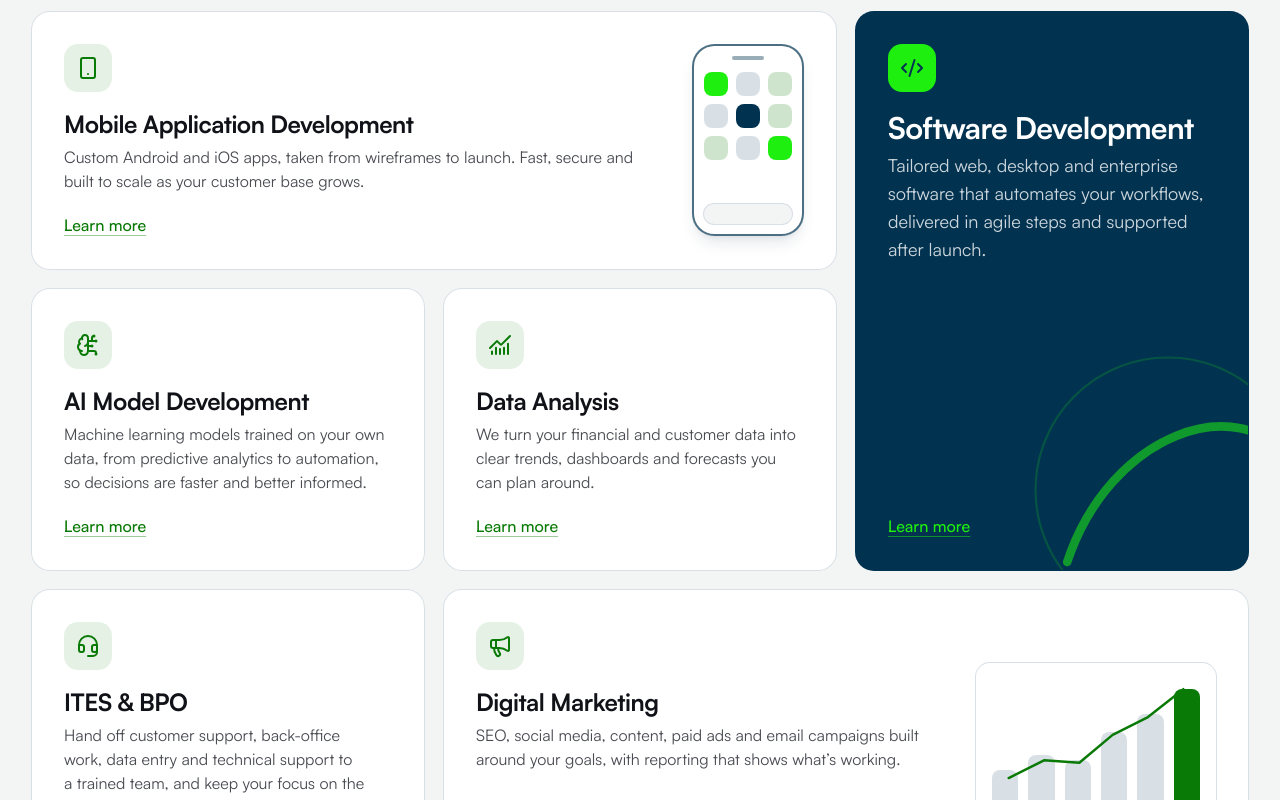
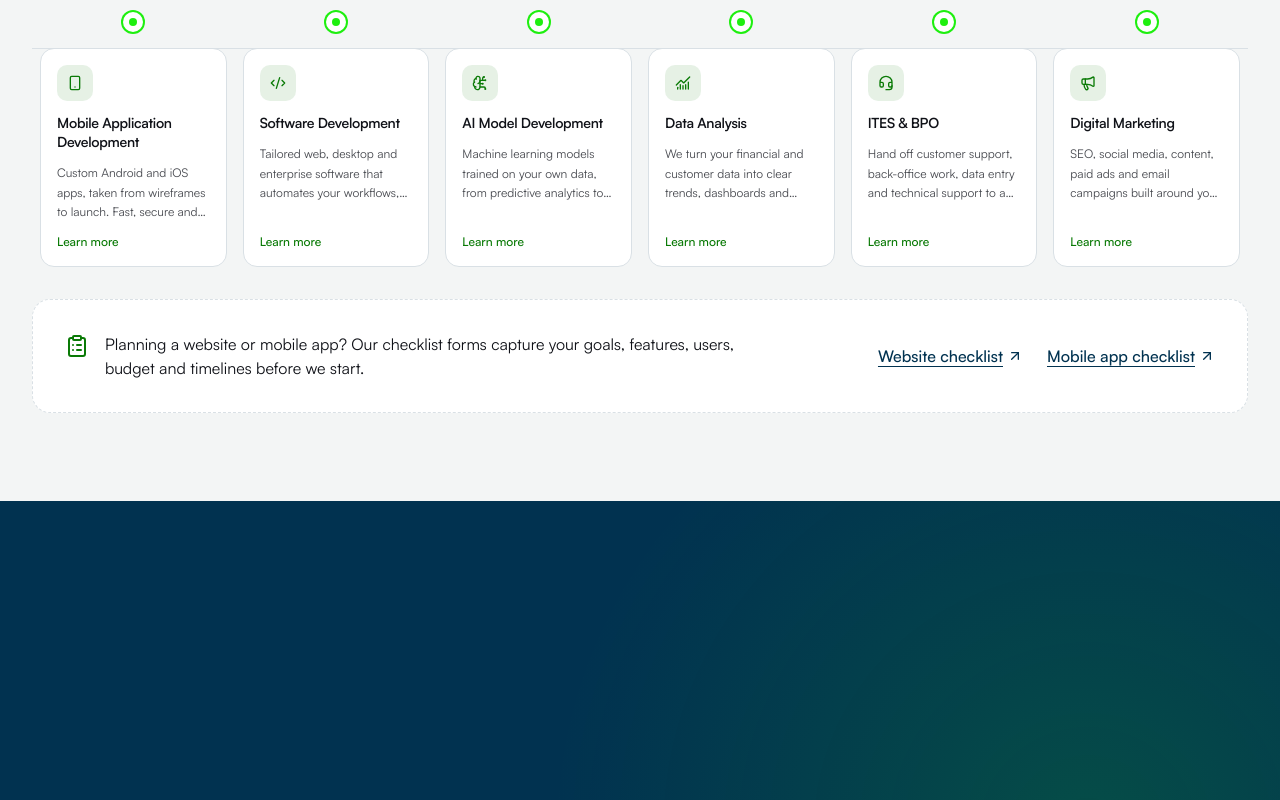
Before and after one commit to CeaserTA/sumic-website, a React (Vite) app: page / in a window 1280 px wide. Shown: the part 1840-2640 px from the top of the page. Built offline with nearby package versions, Linux system fonts and the light colour scheme.

Commit message:
feat(home): compact single-row services strip replacing bento grid

```diff
--- a/src/sections/home/ServiceCard.tsx
+++ b/src/sections/home/ServiceCard.tsx
@@ -78,8 +78,8 @@ export function FeaturedServiceCard({
       <ServiceCardIcon icon={icon} className="bg-brand-accent text-brand-accent-foreground" />
       <ServiceCardBody
         service={service}
-        titleClassName="text-brand-primary-foreground lg:text-3xl"
-        descriptionClassName="text-brand-primary-foreground/80 lg:text-lg"
+        titleClassName="text-brand-primary-foreground lg:text-2xl"
+        descriptionClassName="text-brand-primary-foreground/80"
       />
       <ServiceCardLink
         service={service}
@@ -103,7 +103,7 @@ function ServiceCardFrame({
     <SpotlightCard
       spotlightColor={spotlightColor}
       className={cn(
-        'flex h-full flex-col gap-5 rounded-2xl p-6 ring-1 transition-shadow duration-300 hover:shadow-lg hover:shadow-brand-primary/10 has-[a:focus-visible]:ring-2 has-[a:focus-visible]:ring-ring sm:p-8',
+        'flex h-full flex-col gap-4 rounded-2xl p-4 ring-1 transition-shadow duration-300 hover:shadow-lg hover:shadow-brand-primary/10 has-[a:focus-visible]:ring-2 has-[a:focus-visible]:ring-ring sm:p-5',
         className,
       )}
     >
@@ -114,8 +114,8 @@ function ServiceCardFrame({
 
 function ServiceCardIcon({ icon: Icon, className }: { icon: LucideIcon; className?: string }) {
   return (
-    <span className={cn('flex size-12 items-center justify-center rounded-xl', className)}>
-      <Icon aria-hidden="true" className="size-6" />
+    <span className={cn('flex size-9 items-center justify-center rounded-xl', className)}>
+      <Icon aria-hidden="true" className="size-4" />
     </span>
   )
 }
@@ -130,11 +130,11 @@ function ServiceCardBody({
   descriptionClassName?: string
 }) {
   return (
-    <div className="flex flex-col gap-2">
-      <h3 className={cn('text-xl text-pretty sm:text-2xl', titleClassName)}>
+    <div className="flex flex-col gap-1.5">
+      <h3 className={cn('text-base text-pretty sm:text-lg', titleClassName)}>
         {service.shortTitle ?? service.title}
       </h3>
-      <p className={cn('max-w-prose text-pretty', descriptionClassName)}>{service.description}</p>
+      <p className={cn('text-sm max-w-prose text-pretty', descriptionClassName)}>{service.description}</p>
     </div>
   )
 }
--- a/src/sections/home/ServicesSection.tsx
+++ b/src/sections/home/ServicesSection.tsx
@@ -1,66 +1,104 @@
-import type { ReactNode } from 'react'
 import { ArrowUpRightIcon, ClipboardListIcon } from 'lucide-react'
 
 import { serviceIcons } from '@/components/icons/serviceIcons'
+import { AppLink } from '@/components/layout/AppLink'
 import { Section } from '@/components/layout/Section'
 import { Reveal } from '@/components/motion/Reveal'
 import type { HomeServices } from '@/content/home'
-import type { Service, ServiceId } from '@/content/services'
+import type { Service } from '@/content/services'
 import { ui } from '@/content/ui'
 import { externalProps, navHref } from '@/lib/nav'
-import { FeaturedServiceCard, ServiceCard } from '@/sections/home/ServiceCard'
-import { GrowthChartVisual, PhoneAppsVisual } from '@/sections/home/ServiceVisuals'
 
 interface ServicesSectionProps {
   content: HomeServices
   services: readonly Service[]
 }
 
-/*
- * Bento layout, in live-site order (3 columns on desktop):
- *   [ mobile apps ········ ][ software ]
- *   [ ai models ][ data    ][ (tall)   ]
- *   [ ites/bpo  ][ digital marketing ·· ]
+/**
+ * Horizontal timeline: all 6 service cards in a single flex row connected
+ * by a continuous line with a dot per card. Compact — no wasted vertical space.
+ * On mobile the cards stack into a 2-column grid without the timeline line.
  */
-const FEATURED: ServiceId = 'software'
-const spans: Partial<Record<ServiceId, string>> = {
-  'mobile-apps': 'md:col-span-2',
-  software: 'lg:row-span-2',
-  'digital-marketing': 'md:col-span-2',
-}
-
-// Visuals fill the right side of the two wide cards (desktop only).
-const visuals: Partial<Record<ServiceId, ReactNode>> = {
-  'mobile-apps': <PhoneAppsVisual />,
-  'digital-marketing': <GrowthChartVisual />,
-}
-
 export function ServicesSection({ content, services }: ServicesSectionProps) {
   return (
     <Section id="services" eyebrow={content.eyebrow} title={content.title} tone="muted">
-      <ul className="mt-10 grid gap-4 md:grid-cols-2 lg:mt-12 lg:grid-cols-3 lg:gap-5">
+
+      {/* ── Horizontal timeline (desktop) / grid (mobile) ── */}
+      <div className="mt-10 lg:mt-12">
+
+        {/* Timeline wrapper — position relative so the connecting line can be absolute */}
+        <div className="relative">
+
+          {/* Horizontal connecting line — desktop only */}
+          <div
+            aria-hidden="true"
+            className="absolute top-[2.25rem] right-0 left-0 hidden h-px bg-brand-line lg:block"
+          />
+
+          {/* Cards row */}
+          <ul className="grid grid-cols-2 gap-4 sm:grid-cols-3 lg:flex lg:gap-0">
             {services.map((service, index) => {
+              const Icon = serviceIcons[service.id]
+              const isLast = index === services.length - 1
+
               return (
-            <Reveal key={service.id} as="li" index={index} className={spans[service.id]}>
-              {service.id === FEATURED ? (
-                <FeaturedServiceCard
-                  service={service}
-                  icon={serviceIcons[service.id]}
-                  learnMoreLabel={content.learnMore}
-                />
-              ) : (
-                <ServiceCard
-                  service={service}
-                  icon={serviceIcons[service.id]}
-                  learnMoreLabel={content.learnMore}
-                  visual={visuals[service.id]}
-                />
-              )}
+                <Reveal key={service.id} as="li" index={index} className="flex flex-1 flex-col">
+                  {/* Dot on the line — desktop only */}
+                  <div className="mb-4 hidden items-center lg:flex">
+                    {/* Left connector (fills space before dot) */}
+                    <div className={`h-px flex-1 bg-transparent ${index === 0 ? '' : ''}`} />
+                    {/* Dot */}
+                    <span
+                      aria-hidden="true"
+                      className="relative z-10 flex size-5 shrink-0 items-center justify-center rounded-full bg-brand-surface ring-2 ring-brand-accent"
+                    >
+                      <span className="size-2 rounded-full bg-brand-accent" />
+                    </span>
+                    {/* Right connector */}
+                    <div className={`h-px flex-1 ${isLast ? 'bg-transparent' : 'bg-transparent'}`} />
+                  </div>
+
+                  {/* Card */}
+                  <div
+                    className={`
+                      group flex h-full flex-col gap-3 rounded-2xl border border-brand-line
+                      bg-brand-surface p-4 transition-all
+                      hover:border-brand-accent/40 hover:shadow-md hover:shadow-brand-primary/8
+                      lg:mx-2 lg:rounded-xl
+                    `}
+                  >
+                    {/* Icon */}
+                    <span className="flex size-9 items-center justify-center rounded-lg bg-brand-accent-ink/10 text-brand-accent-ink transition-colors group-hover:bg-brand-accent group-hover:text-brand-accent-foreground">
+                      <Icon aria-hidden="true" className="size-4" />
+                    </span>
+
+                    {/* Title */}
+                    <h3 className="text-sm font-semibold leading-snug text-brand-heading">
+                      {service.shortTitle ?? service.title}
+                    </h3>
+
+                    {/* Description — hidden on mobile to keep cards tight */}
+                    <p className="hidden text-xs leading-relaxed text-brand-text sm:block lg:line-clamp-3">
+                      {service.description}
+                    </p>
+
+                    {/* Learn more */}
+                    <AppLink
+                      href={service.href}
+                      className="mt-auto inline-flex items-center gap-1 text-xs font-medium text-brand-accent-ink underline-offset-4 transition-colors hover:underline"
+                    >
+                      {content.learnMore}
+                      <span className="sr-only">: {service.shortTitle ?? service.title}</span>
+                    </AppLink>
+                  </div>
                 </Reveal>
               )
             })}
           </ul>
+        </div>
+      </div>
 
+      {/* ── Checklist strip ── */}
       <Reveal index={2}>
         <div className="mt-8 flex flex-col gap-5 rounded-2xl border border-dashed border-brand-line bg-brand-surface p-6 sm:p-8 lg:flex-row lg:items-center lg:justify-between">
           <div className="flex gap-4">
```
Lines whose indentation alone changed are shown as unchanged.
